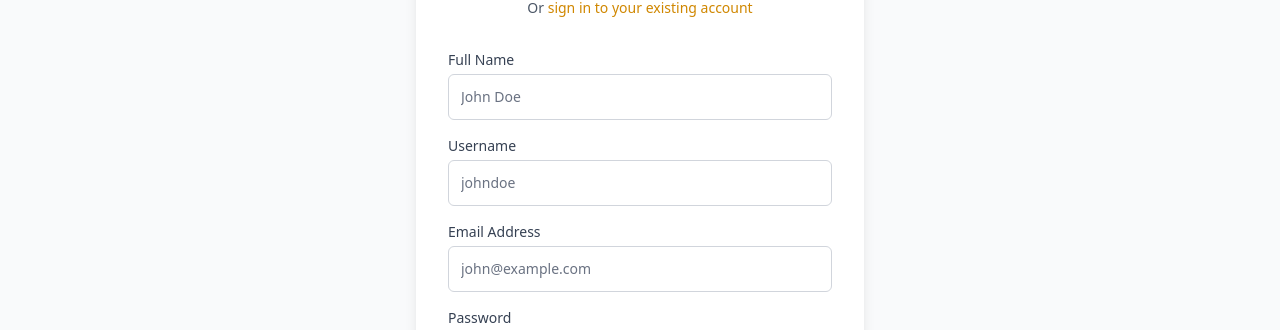
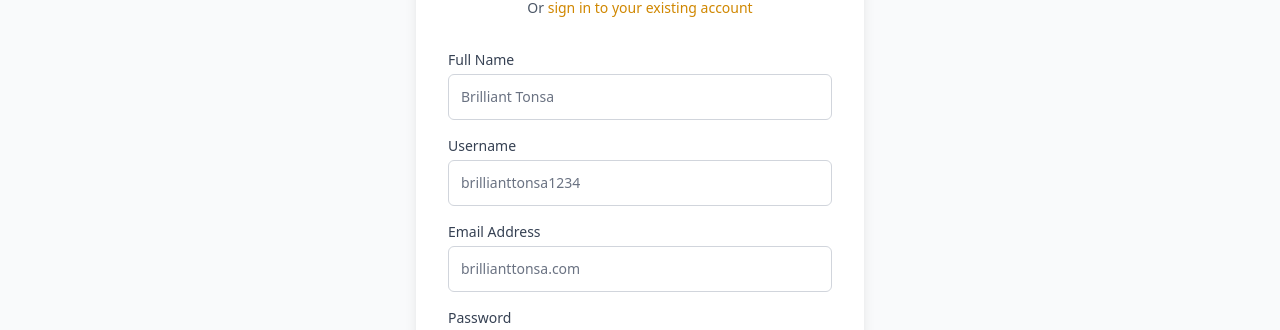
Before and after one commit to brillianttonsa/maize-inventory-system, a React (Vite) app: page /signup in a window 1280 px wide. Shown: the part 214-544 px from the top of the page. Built offline with nearby package versions, Linux system fonts and the light colour scheme.

Commit message:
updated pages

```diff
--- a/src/pages/About.jsx
+++ b/src/pages/About.jsx
@@ -1,6 +1,7 @@
 import { motion } from "framer-motion"
 import FeaturesAbout from "../components/utils/FeaturesAbout"
 import Navbar from "../components/Navbar"
+import { Link } from "react-router-dom"
 
 function About(){
   return (
@@ -97,22 +98,13 @@ function About(){
                 Join for better optimization of your operations ith MaizeTrackAI.
               </p>
               <div className="flex justify-center space-x-4">
-                <motion.a
-                  whileHover={{ scale: 1.05 }}
-                  whileTap={{ scale: 0.95 }}
-                  href="/signup"
-                  className="bg-white text-yellow-600 px-8 py-3 rounded-lg font-medium shadow-md hover:bg-gray-100 transition-colors"
-                >
+
+                <Link to="/signup" className="bg-white text-yellow-600 px-8 py-3 rounded-lg font-medium shadow-md hover:bg-gray-100 transition-colors">
                   Sign Up Now
-                </motion.a>
-                <motion.a
-                  whileHover={{ scale: 1.05 }}
-                  whileTap={{ scale: 0.95 }}
-                  href="/contact"
-                  className="bg-transparent border-2 border-white text-white px-8 py-3 rounded-lg font-medium hover:bg-white/10 transition-colors"
-                >
+                </Link>
+                <Link to="/contact" className="bg-transparent border-2 border-white text-white px-8 py-3 rounded-lg font-medium hover:bg-white/10 transition-colors">
                   Contact Us
-                </motion.a>
+                </Link>
               </div>
             </motion.div>
           </div>
--- a/src/pages/Login.jsx
+++ b/src/pages/Login.jsx
@@ -184,7 +184,7 @@ function Login(){
 
             <div className="text-center text-sm">
               <p className="text-gray-600">
-                Default admin account: <span className="font-semibold">admin / admin123</span>
+                {/* Default admin account: <span className="font-semibold">admin / admin123</span> */}
               </p>
             </div>
           </form>
--- a/src/pages/Signup.jsx
+++ b/src/pages/Signup.jsx
@@ -103,7 +103,7 @@ function Signup(){
                   type="text"
                   required
                   className="relative block w-full px-3 py-3 border border-gray-300 placeholder-gray-500 text-gray-900 rounded-md focus:outline-none focus:ring-yellow-500 focus:border-yellow-500 focus:z-10 sm:text-sm"
-                  placeholder="John Doe"
+                  placeholder="Brilliant Tonsa"
                   value={formData.name}
                   onChange={handleChange}
                 />
@@ -119,7 +119,7 @@ function Signup(){
                   type="text"
                   required
                   className="relative block w-full px-3 py-3 border border-gray-300 placeholder-gray-500 text-gray-900 rounded-md focus:outline-none focus:ring-yellow-500 focus:border-yellow-500 focus:z-10 sm:text-sm"
-                  placeholder="johndoe"
+                  placeholder="brillianttonsa1234"
                   value={formData.username}
                   onChange={handleChange}
                 />
@@ -135,7 +135,7 @@ function Signup(){
                   type="email"
                   required
                   className="relative block w-full px-3 py-3 border border-gray-300 placeholder-gray-500 text-gray-900 rounded-md focus:outline-none focus:ring-yellow-500 focus:border-yellow-500 focus:z-10 sm:text-sm"
-                  placeholder="john@example.com"
+                  placeholder="brillianttonsa.com"
                   value={formData.email}
                   onChange={handleChange}
                 />
```
